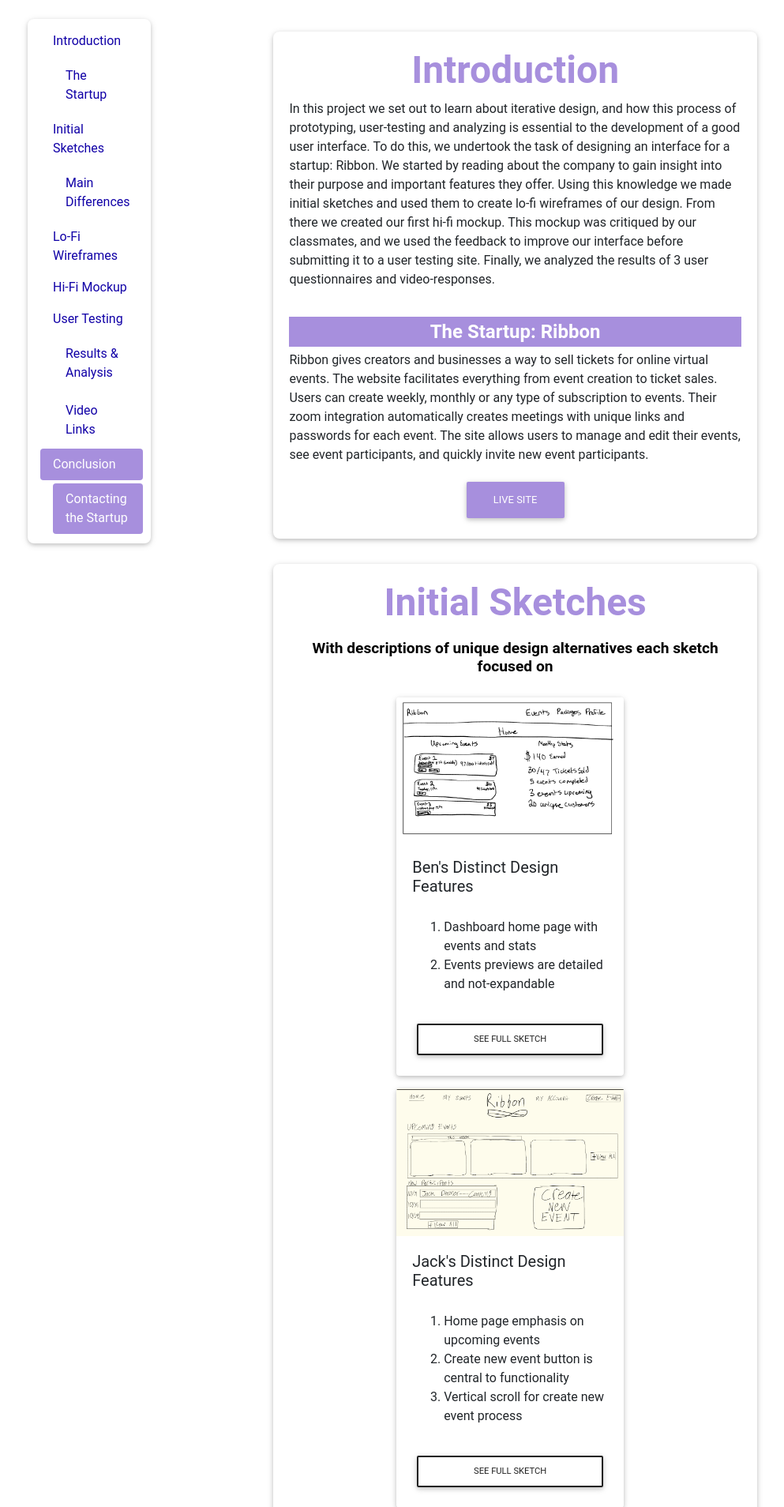
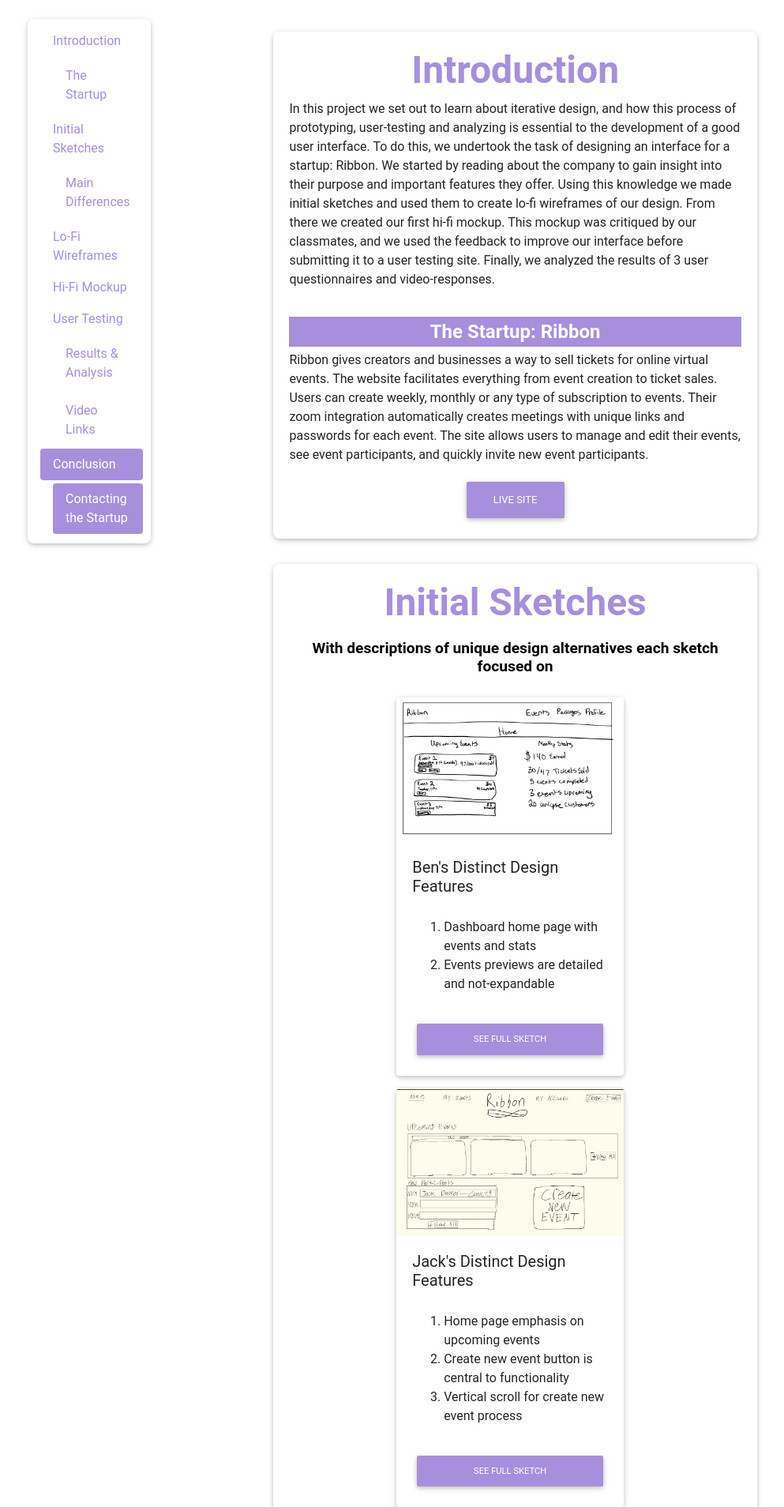
Before and after one commit to srockhil/iterative-design, a PHP site: page / in a window 1280 px wide. Shown: the part 240-2148 px from the top of the page at 79% size, without its empty margins (5-998 px from the left). Run offline with PHP 8.4, Linux system fonts and the light colour scheme.

Commit message:
fixed up some css

```diff
--- a/home.html
+++ b/home.html
@@ -98,7 +98,7 @@
                       </ol>
                       </p>
                       <!-- Button trigger modal -->
-                      <button class="btn btn-outline-dark btn-md" type="button" data-toggle="modal" data-target="#modalOne" aria-expanded="false" aria-controls="collapseExample">
+                      <button class="btn btn-color btn-md" type="button" data-toggle="modal" data-target="#modalOne" aria-expanded="false" aria-controls="collapseExample">
                         See Full Sketch
                       </button>
                     </div>
@@ -172,7 +172,7 @@
                       </ol>
                       </p>
                       <!-- Button trigger modal -->
-                      <button class="btn btn-outline-dark btn-md" type="button" data-toggle="modal" data-target="#modalTwo" aria-expanded="false" aria-controls="modalTwo">
+                      <button class="btn btn-color btn-md" type="button" data-toggle="modal" data-target="#modalTwo" aria-expanded="false" aria-controls="modalTwo">
                         See Full Sketch
                       </button>
                     </div>
@@ -242,7 +242,7 @@
                       </ol>
                       </p>
                       <!-- Button trigger modal -->
-                      <button class="btn btn-outline-dark btn-md" type="button" data-toggle="modal" data-target="#modalThree" aria-expanded="false" aria-controls="modalThree">
+                      <button class="btn btn-color btn-md" type="button" data-toggle="modal" data-target="#modalThree" aria-expanded="false" aria-controls="modalThree">
                         See Full Sketch
                       </button>
                     </div>
@@ -303,7 +303,7 @@
                       </ol>
                       </p>
                       <!-- Button trigger modal -->
-                      <button class="btn btn-outline-dark btn-md" type="button" data-toggle="modal" data-target="#modalFour" aria-expanded="false" aria-controls="modalFour">
+                      <button class="btn btn-color btn-md" type="button" data-toggle="modal" data-target="#modalFour" aria-expanded="false" aria-controls="modalFour">
                         See Full Sketch
                       </button>
                     </div>
--- a/index.css
+++ b/index.css
@@ -175,15 +175,15 @@
 }
 
 a {
-    color: #1101a7;
+    color: #a78fdd;
 }
 
 a:hover {
-    color:#a78fdd;
+    color:#9878dd;
 }
 
 ::selection {
-    background: #a78fdd;
+    background: #ded1ff;
 }
 
 @media (min-width: 992px) {
@@ -206,3 +206,7 @@
     font-size: 55px;
     color: #a78fdd;
 }
+
+table td {
+    font-weight: normal;
+}
```
